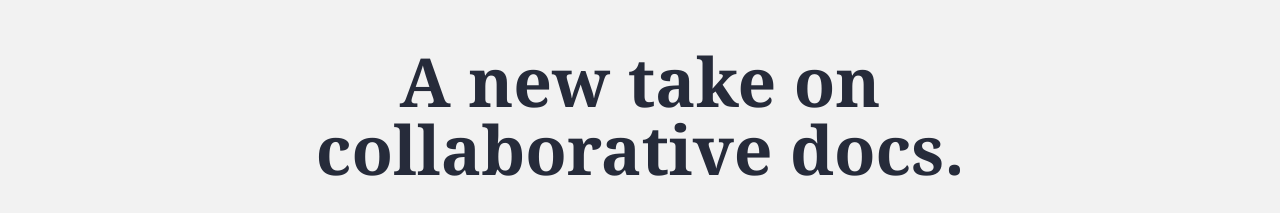
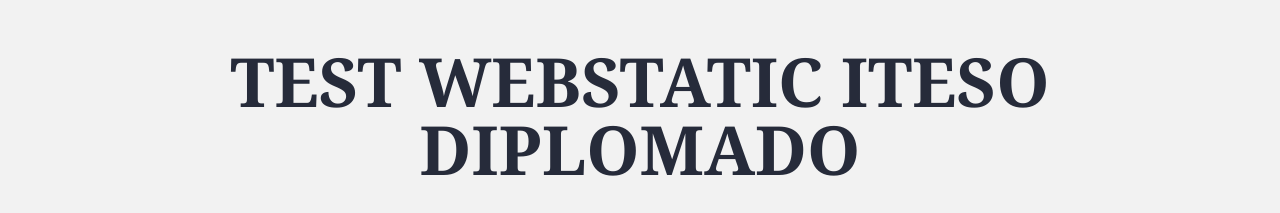
Before and after one commit to Nestor45/WebStatic, a website: page index.html in a window 1280 px wide. Shown: the part 354-567 px from the top of the page. Drawn offline with nearby package versions, Linux system fonts and the light colour scheme; a web font is replaced by a local one.

Commit message:
Cambio de texto

```diff
--- a/index.html
+++ b/index.html
@@ -8,7 +8,7 @@
         <meta http-equiv="x-ua-compatible" content="ie=edge">
         <meta name="viewport" content="width=device-width,initial-scale=1">
 
-        <title>TEST WEBSTATIC ITESO DIPLOMADO</title>
+        <title>TEST</title>
         <meta name="description" content="">
 
         <!-- The compiled CSS file -->
@@ -29,7 +29,7 @@
     <header class="align--center pt3">
         <div class="container--lg border--bottom pb3">
             <img class="logo mb3 reveal-on-scroll is-revealing" src="/img/logo.svg" alt="Carta">
-            <h1 class="mb2">A new take on collaborative&nbsp;docs.</h1>
+            <h1 class="mb2">TEST WEBSTATIC ITESO DIPLOMADO</h1>
             <span>
                 <a href="https://www.apple.com/ios/app-store/" class="link"><img class="download" src="/img/ios.png" alt="Download on the App Store"></a>
             </span>
```
